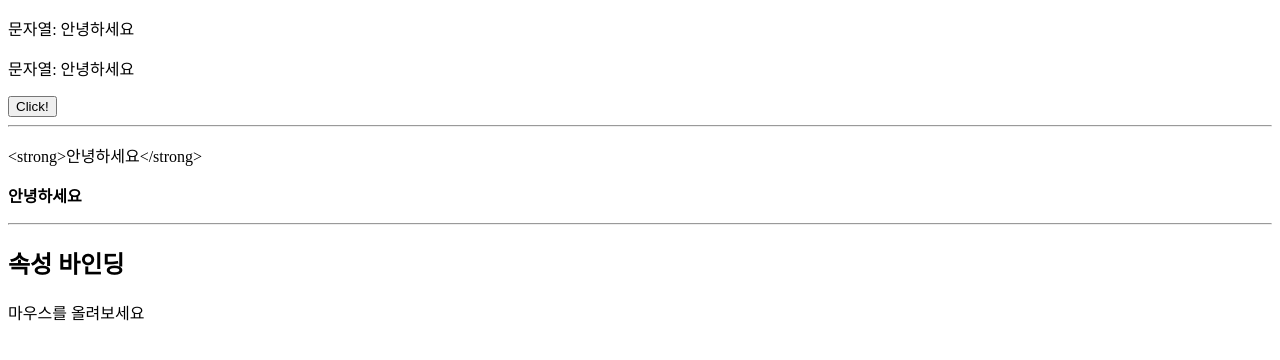
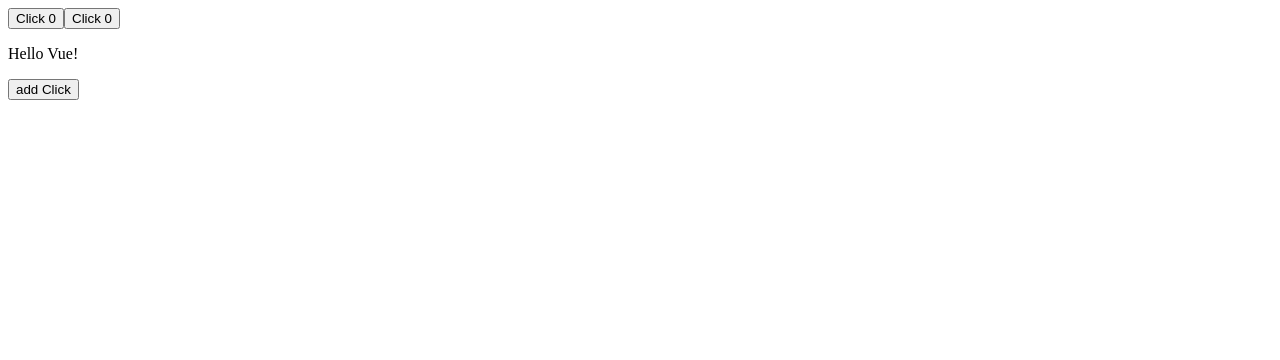
Before and after one commit to SianEl/Basic_vue, a Vue app: page / in a window 1280 px wide. Shown: the top 360 px of the page. Built offline with nearby package versions, Linux system fonts and the light colour scheme.

Commit message:
reactive

```diff
--- a/package.json
+++ b/package.json
@@ -18,6 +18,6 @@
     "eslint": "^8.22.0",
     "eslint-plugin-vue": "^9.3.0",
     "prettier": "^2.7.1",
-    "vite": "^3.2.4"
+    "vite": "^3.2.5"
   }
 }
--- a/src/App.vue
+++ b/src/App.vue
@@ -1,38 +1,39 @@
 <template>
   <div>
-    <p>문자열: {{ message }}</p>
-    <!-- message가 바인딩 되어 !가 계속 추가되는 것을 확인 -->
-
-    <p v-once>문자열: {{ message }}</p>
-    <!-- 일회성으로 하는 v-once를 사용하여 message가 갱신되지 않는것을 확인-->
-    <button v-on:click="addMessage">Click!</button>
-    <hr />
-    <p>{{ rowHtml }}</p>
-    <!--일반 문자열-->
-
-    <p v-html="rowHtml"></p>
-    <!--HTML로 치환-->
-    <hr />
-    <h2>속성 바인딩</h2>
-    <div v-bind:title="dynamicTitle">마우스를 올려보세요</div>
+    <button v-on:click="increment">Click {{ state.count }}</button>
+    <button v-on:click="increment">Click {{ state.deep.count }}</button>
+    <p>{{ message }}</p>
+    <button v-on:click="addMessage">add Click</button>
   </div>
 </template>
 
 <script>
-import { ref } from 'vue';
-
+import { reactive, ref } from 'vue';
 export default {
   setup() {
-    const message = ref('안녕하세요');
+    const state = reactive({
+      count: 0,
+      deep: {
+        count: 0,
+      },
+    });
+    const increment = () => {
+      state.count++;
+      state.deep.count++;
+    };
+
+    const message = ref('Hello Vue!'); // reactive 함수는 객체형만 반응형으로 작업을 할 수 있다. -> message는 string타입이여서 반응형으로 대체되지 않음
     const addMessage = () => {
       message.value = message.value + '!';
     };
-    const rowHtml = ref('<strong>안녕하세요</strong>');
-    const dynamicTitle = ref('안녕하세요!!!');
+
+    console.log('message: ', message);
+    console.log('message typeof: ', typeof message.value);
+
     return {
+      state,
       message,
-      rowHtml,
-      dynamicTitle,
+      increment,
       addMessage,
     };
   },
```
Also changed, not shown: src/components/App_template.vue (+10 -0 lines), 1 other file (tests, documents, lock files or other folders).
